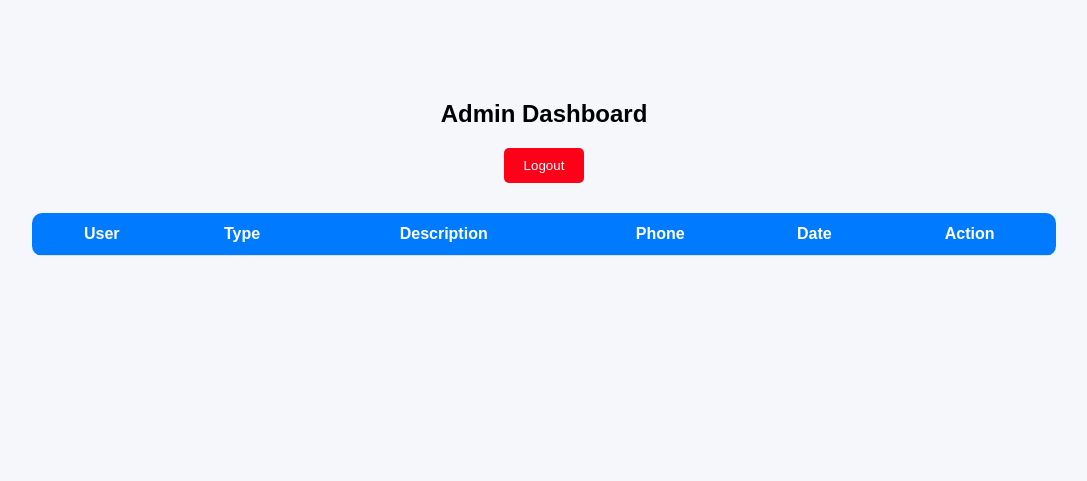
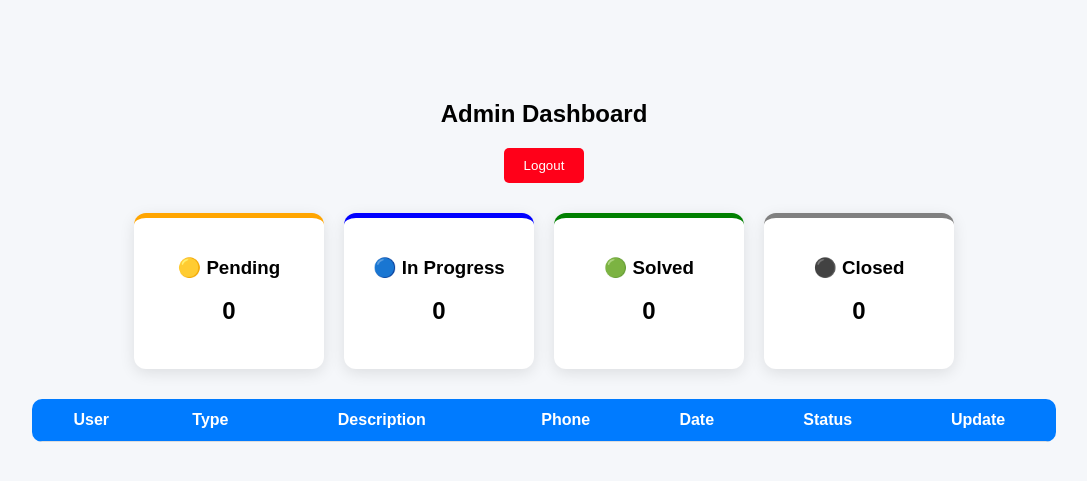
Before and after one commit to iNeRo27/crm_project, a Flask app: page /admin in a window 1280 px wide. Shown: the top 481 px of the page, without its empty margins (96-1183 px from the left). Run offline with Flask 3, Linux system fonts and the light colour scheme; a user stored in the database is signed in; data that the repository does not hold is empty.

Commit message:
feat: enhance admin dashboard with request status statistics and update functionality

```diff
--- a/app.py
+++ b/app.py
@@ -137,7 +137,22 @@ def admin_dashboard():
 
     requests = Request.query.all()
 
-    return render_template("admin_dashboard.html", requests=requests)
+    # Stats for dashboard
+    pending = Request.query.filter_by(status="Pending").count()
+    progress = Request.query.filter_by(status="In Progress").count()
+    solved = Request.query.filter_by(status="Solved").count()
+    closed = Request.query.filter_by(status="Closed").count()
+
+    # render admin dashboard with requests and stats
+    return render_template(
+    "admin_dashboard.html",
+    requests=requests,
+    pending=pending,
+    progress=progress,
+    solved=solved,
+    closed=closed
+)
+
 
 # Logout route
 @app.route("/logout")
@@ -163,6 +178,21 @@ def delete_request(req_id):
     return redirect("/admin")
 
 
+# update request status for admin dashboard
+@app.route("/update_status/<int:req_id>/<status>")
+def update_status(req_id, status):
+    if "user_id" not in session or session.get("role") != "admin":
+        return redirect("/login")
+
+    req = Request.query.get(req_id)
+
+    if req:
+        req.status = status
+        db.session.commit()
+
+    return redirect("/admin")
+
+
 if __name__ == "__main__":
     with app.app_context():
         db.create_all()  # create tables
--- a/models.py
+++ b/models.py
@@ -19,3 +19,4 @@ class Request(db.Model):
     description = db.Column(db.Text)
     phone = db.Column(db.String(20))
     created_at = db.Column(db.DateTime)
+    status = db.Column(db.String(20), default="Pending")
--- a/static/style.css
+++ b/static/style.css
@@ -117,3 +117,52 @@ tr:hover {
 .logout-btn:hover {
     background-color: #cc0000;
 }
+
+/* status styles */
+.stats {
+    display: flex;
+    justify-content: center;
+    gap: 20px;
+    margin: 20px;
+    font-weight: bold;
+}
+
+.status-pending { color: orange; font-weight: bold; }
+.status-progress { color: blue; font-weight: bold; }
+.status-solved { color: green; font-weight: bold; }
+.status-closed { color: gray; font-weight: bold; }
+
+/* spacing for update buttons */
+.update-buttons a {
+    margin: 0 5px;
+    text-decoration: none;
+    font-size: 18px;
+}
+
+/* container */
+.stats-cards {
+    display: flex;
+    justify-content: center;
+    gap: 20px;
+    margin: 30px 0;
+}
+
+/* individual card */
+.stat-card {
+    width: 150px;
+    text-align: center;
+    padding: 20px;
+}
+
+/* number styling */
+.stat-card p {
+    font-size: 24px;
+    font-weight: bold;
+    margin-top: 10px;
+}
+
+/* colors */
+.pending { border-top: 5px solid orange; }
+.progress { border-top: 5px solid blue; }
+.solved { border-top: 5px solid green; }
+.closed { border-top: 5px solid gray; }
--- a/templates/admin_dashboard.html
+++ b/templates/admin_dashboard.html
@@ -12,6 +12,31 @@
 
         <a href="/logout"><button class="logout-btn">Logout</button></a>
 
+        <!-- Stats -->
+        <div class="stats-cards">
+
+            <div class="card stat-card pending">
+                <h3>🟡 Pending</h3>
+                <p>{{ pending }}</p>
+            </div>
+
+            <div class="card stat-card progress">
+                <h3>🔵 In Progress</h3>
+                <p>{{ progress }}</p>
+            </div>
+
+            <div class="card stat-card solved">
+                <h3>🟢 Solved</h3>
+                <p>{{ solved }}</p>
+            </div>
+
+            <div class="card stat-card closed">
+                <h3>⚫ Closed</h3>
+                <p>{{ closed }}</p>
+            </div>
+
+        </div>
+
         <table>
             <tr>
                 <th>User</th>
@@ -19,7 +44,8 @@
                 <th>Description</th>
                 <th>Phone</th>
                 <th>Date</th>
-                <th>Action</th>
+                <th>Status</th>
+                <th>Update</th>
             </tr>
 
             {% for req in requests %}
@@ -29,15 +55,28 @@
                 <td>{{ req.description }}</td>
                 <td>{{ req.phone }}</td>
                 <td>{{ req.created_at }}</td>
+
+                <!-- Status with colors -->
                 <td>
-                    <a href="/delete/{{ req.id }}"
-                        onclick="return confirm('Are you sure you want to mark this as done?')">
-                        <button>Mark Done</button>
-                    </a>
+                    {% if req.status == "Pending" %}
+                    <span class="status-pending">Pending</span>
+                    {% elif req.status == "In Progress" %}
+                    <span class="status-progress">In Progress</span>
+                    {% elif req.status == "Solved" %}
+                    <span class="status-solved">Solved</span>
+                    {% else %}
+                    <span class="status-closed">Closed</span>
+                    {% endif %}
+                </td>
+
+                <td class="update-buttons">
+                    <a href="/update_status/{{ req.id }}/Pending">🟡</a>
+                    <a href="/update_status/{{ req.id }}/In Progress">🔵</a>
+                    <a href="/update_status/{{ req.id }}/Solved">🟢</a>
+                    <a href="/update_status/{{ req.id }}/Closed">⚫</a>
                 </td>
             </tr>
             {% endfor %}
-
         </table>
     </div>
 
```
